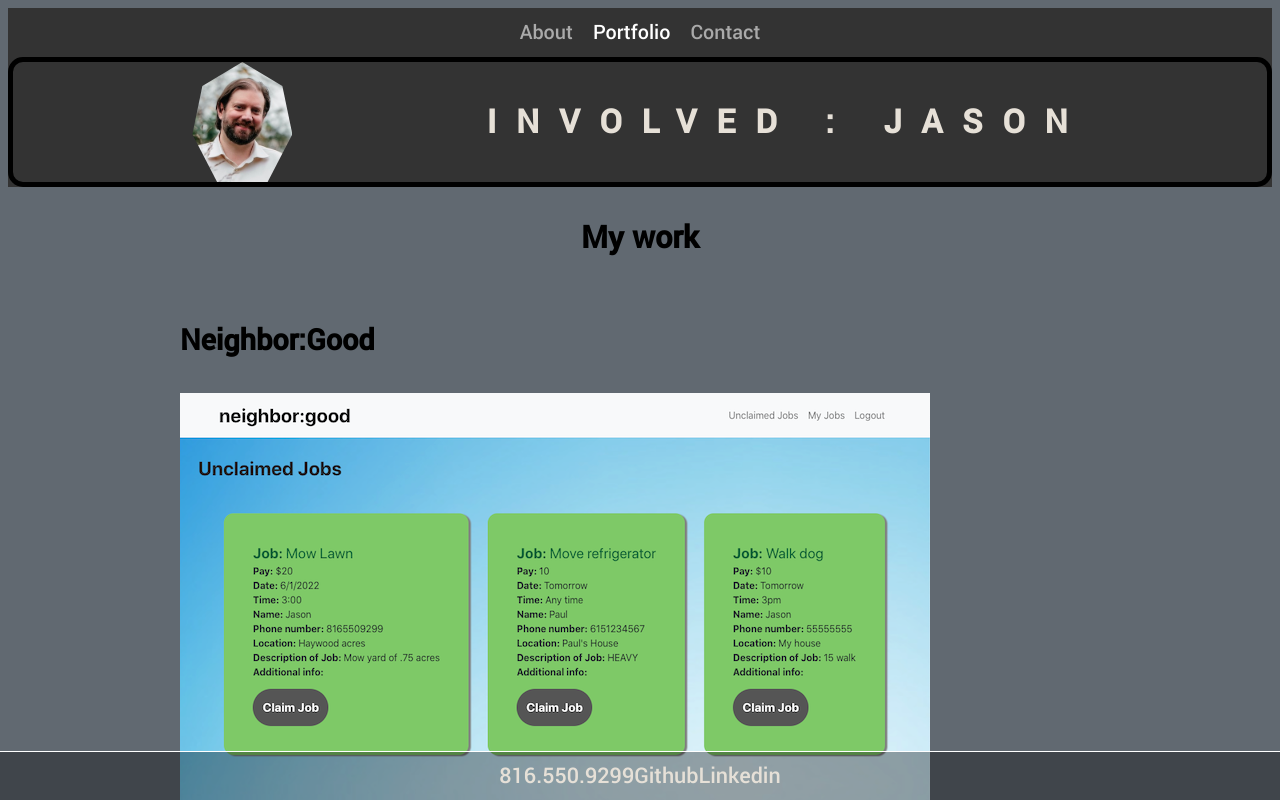
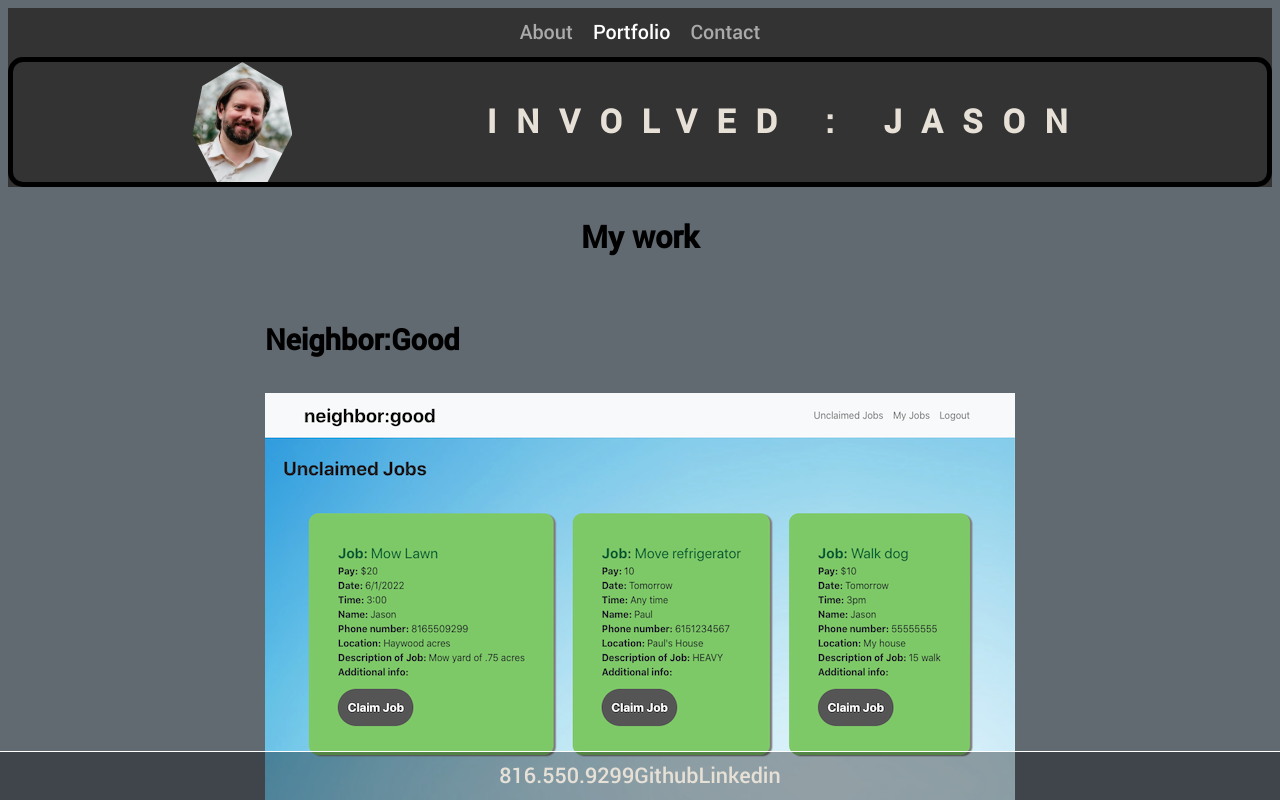
Before and after one commit to Jasonwesleysmith/involved-jason-react-portfolio, a React (Create React App) app in the folder client/: page / in a window 1280 px wide. Both pictures are taken after a click on the item "Portfolio". Shown: the top 800 px of the page. Built offline with nearby package versions, Linux system fonts and the light colour scheme; the HTML template or start-up script is replaced by a standard one.

Commit message:
project display stylings

```diff
--- a/client/src/App.css
+++ b/client/src/App.css
@@ -125,6 +125,11 @@ li {
   font-size: 20px;
 }
 
+.project {
+  display:flex;
+  flex-direction: column;
+}
+
 #contact-links {
   font-size: 24px;
 }
```
